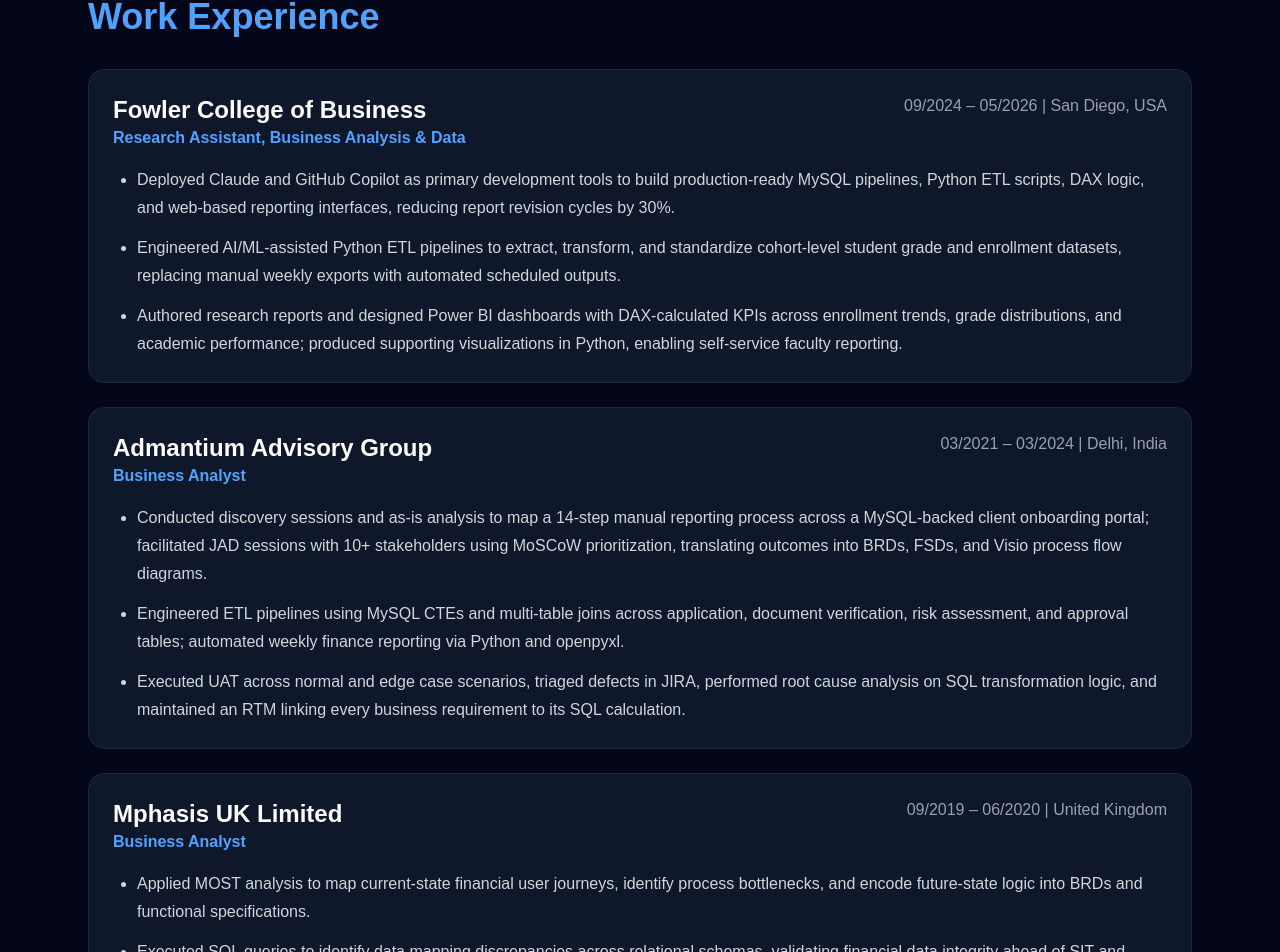
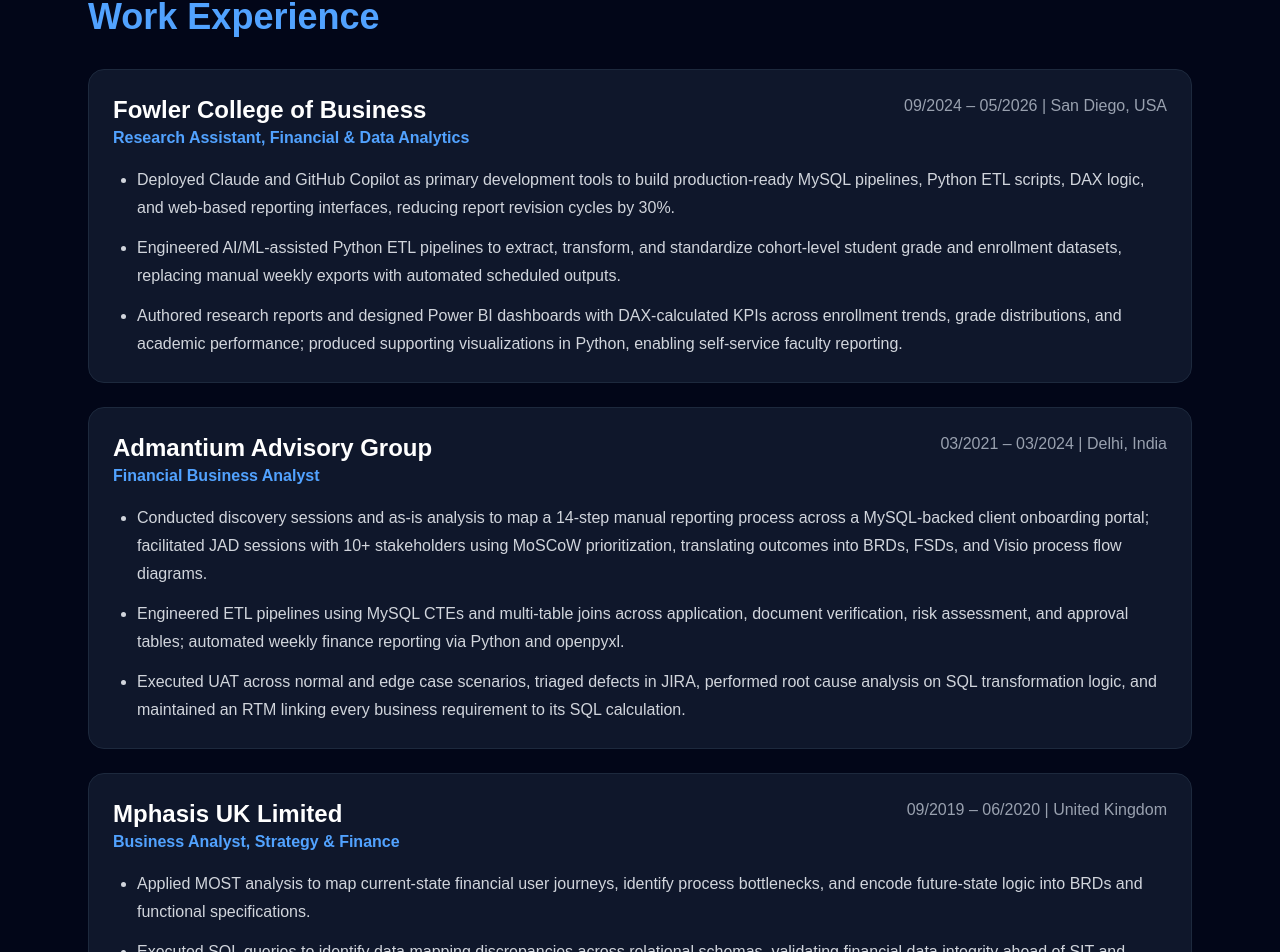
Before and after one commit to VaibhavMagoo/Portfolio, a Next.js app in the folder portfolio/: page / in a window 1280 px wide. Shown: the part 1174-2126 px from the top of the page. Built offline with nearby package versions, Linux system fonts and the light colour scheme.

Commit message:
changed titles

```diff
--- a/portfolio/app/page.tsx
+++ b/portfolio/app/page.tsx
@@ -6,7 +6,7 @@
 const workExperience = [
   {
     company: "Fowler College of Business",
-    role: "Research Assistant, Business Analysis & Data",
+    role: "Research Assistant, Financial & Data Analytics",
     date: "09/2024 – 05/2026 | San Diego, USA",
     bullets: [
       "Deployed Claude and GitHub Copilot as primary development tools to build production-ready MySQL pipelines, Python ETL scripts, DAX logic, and web-based reporting interfaces, reducing report revision cycles by 30%.",
@@ -16,7 +16,7 @@
   },
   {
     company: "Admantium Advisory Group",
-    role: "Business Analyst",
+    role: "Financial Business Analyst",
     date: "03/2021 – 03/2024 | Delhi, India",
     bullets: [
       "Conducted discovery sessions and as-is analysis to map a 14-step manual reporting process across a MySQL-backed client onboarding portal; facilitated JAD sessions with 10+ stakeholders using MoSCoW prioritization, translating outcomes into BRDs, FSDs, and Visio process flow diagrams.",
@@ -26,7 +26,7 @@
   },
   {
     company: "Mphasis UK Limited",
-    role: "Business Analyst",
+    role: "Business Analyst, Strategy & Finance",
     date: "09/2019 – 06/2020 | United Kingdom",
     bullets: [
       "Applied MOST analysis to map current-state financial user journeys, identify process bottlenecks, and encode future-state logic into BRDs and functional specifications.",
@@ -35,7 +35,7 @@
   },
   {
     company: "Sun Pharma",
-    role: "Business Analyst Intern",
+    role: "Financial Analyst Intern",
     date: "02/2018 – 09/2018 | Delhi, India",
     bullets: [
       "Conducted operational and financial data analysis across business functions using Excel and structured query methods to surface cost inefficiencies and process gaps.",
```
Also changed, not shown: 1 other file (tests, documents, lock files or other folders).
